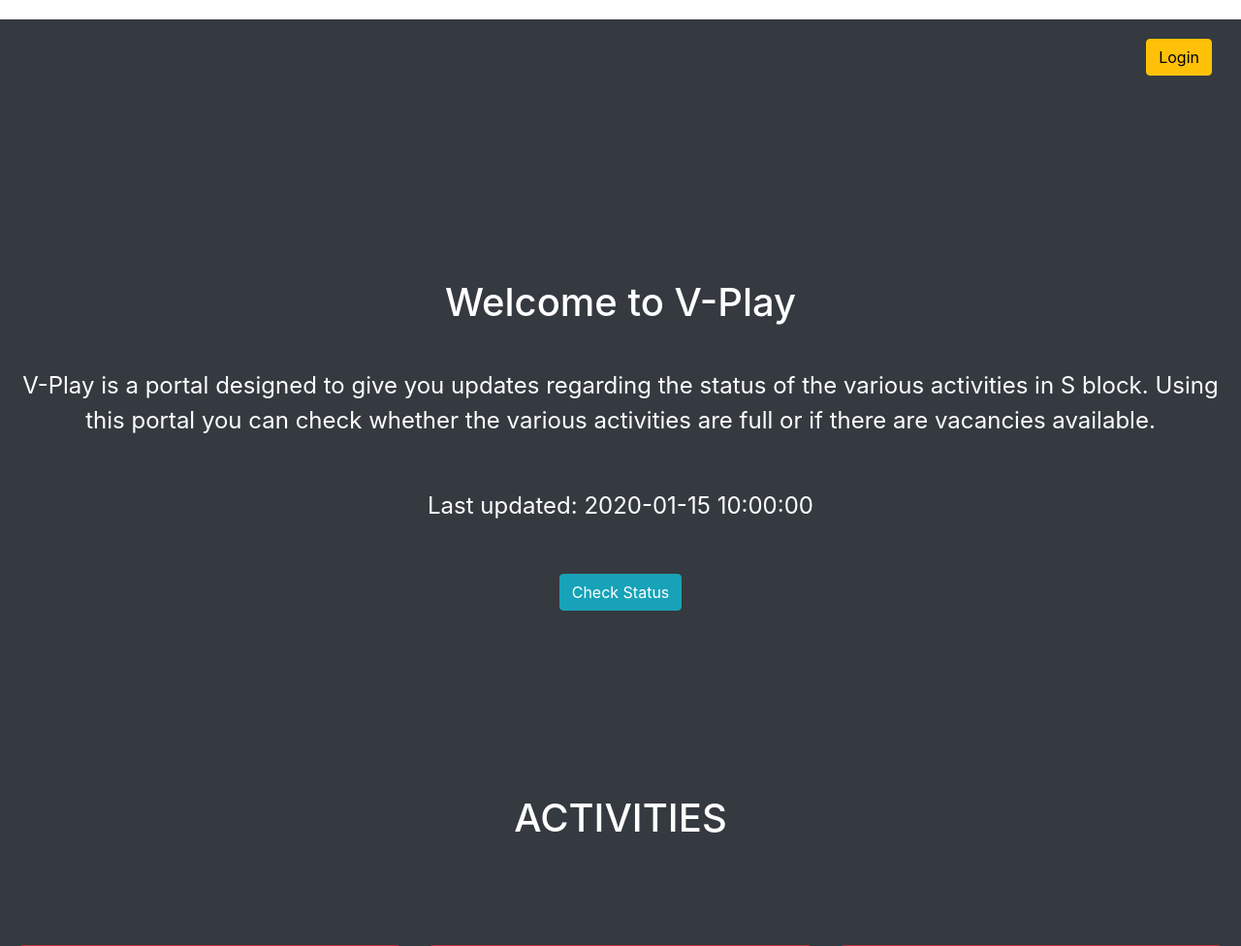
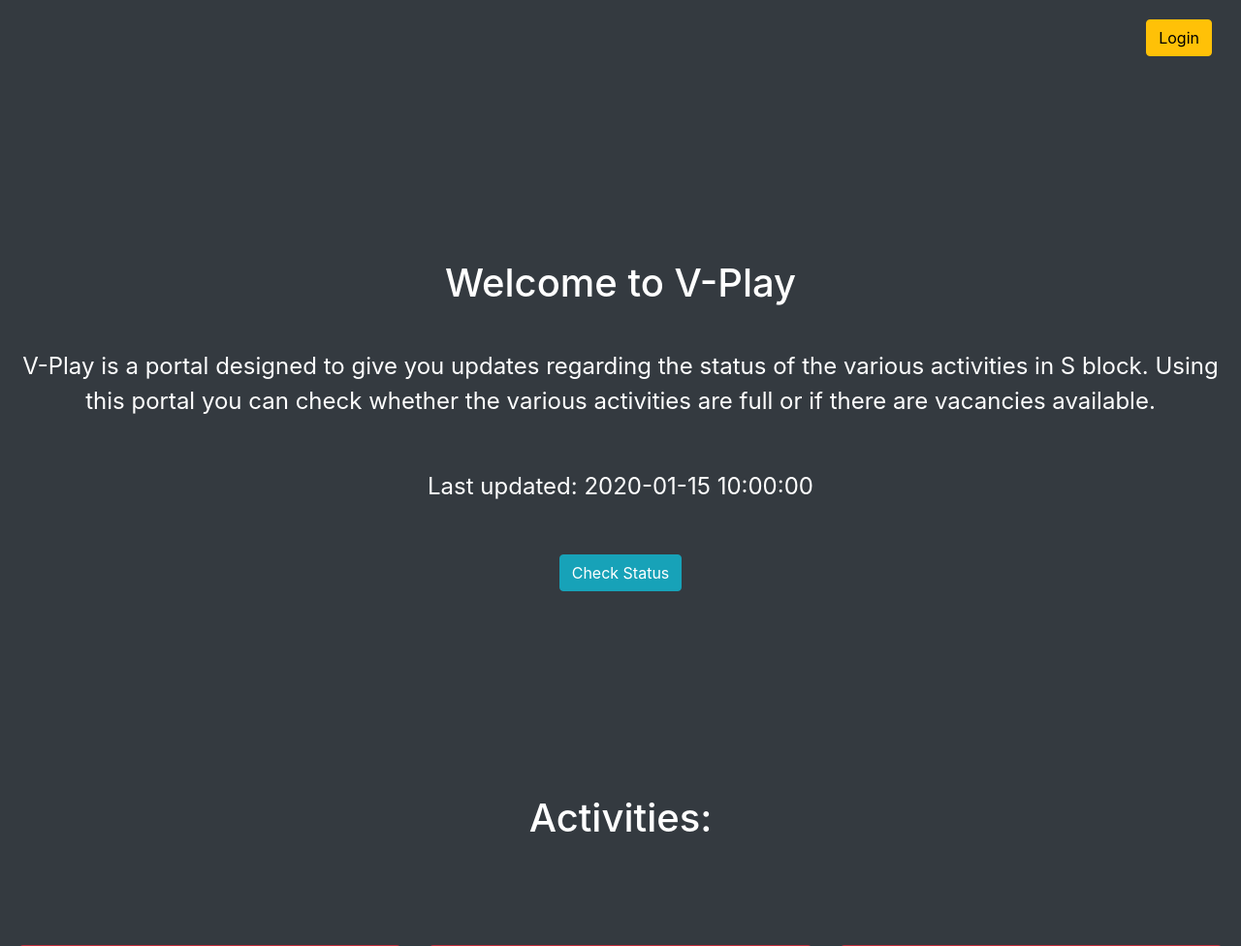
Before and after one commit to neelb99/V-Play, a Flask app: template templates/index.html in a window 1280 px wide. Shown: the top 976 px of the page at 97% size. Run offline with Flask 2, Linux system fonts and the light colour scheme; the template is opened without the code that fills it: most values are stand-ins (such as "Sample title", 1, 10 or a date in 2020); some libraries are stand-ins or nearby versions.

Commit message:
fixed margin

```diff
--- a/static/home.css
+++ b/static/home.css
@@ -26,6 +26,7 @@ body,html{
 }
 
 #status{
+     margin-top:20px;
 	width:100vw;
 	max-width: 100%;
 	height: auto;
@@ -37,7 +38,7 @@ body,html{
 }
 
 #welcome{
-    margin-top:20px;
+
 	display: flex;
 	flex-direction: column;
 	justify-content: center;
--- a/templates/index.html
+++ b/templates/index.html
@@ -24,7 +24,7 @@
 		</div>
 	</div>
 		<div id="status" class="bg-dark">
-			<h1 class="text-center">ACTIVITIES</h1>
+			<h1 class="text-center">Activities:</h1>
 			<br>
 			<div class="homecards">
 			<div class="card-deck">
```
